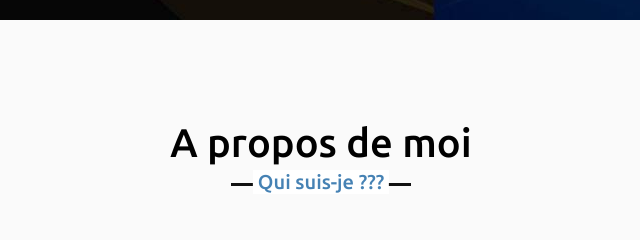
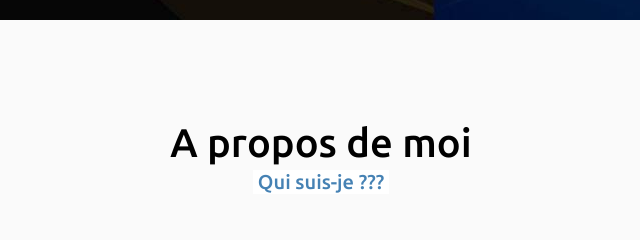
Before and after one commit to Jean-Miguel/Louise-Miguel-Portefolio, a plain HTML site: page index.html in a window 1280 px wide. Shown: the part 780-1020 px from the top of the page, 319-959 px from the left. Drawn offline with nearby package versions, Linux system fonts and the light colour scheme.

Commit message:
Update style.css

```diff
--- a/style.css
+++ b/style.css
@@ -77,7 +77,7 @@ section .title::before {
     left: 50%;
     width: 180px;
     height: 3px;
-    background: #111;
+
     transform: translateX(-50%);
 }
 
```
